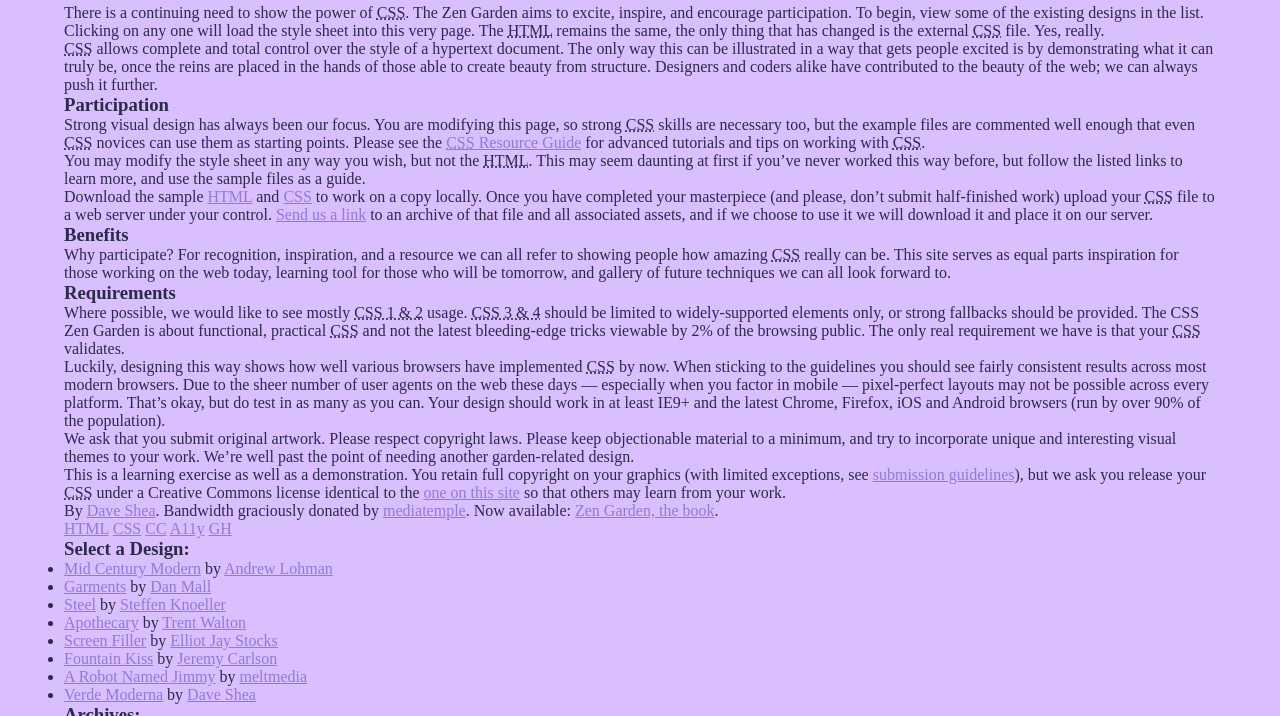
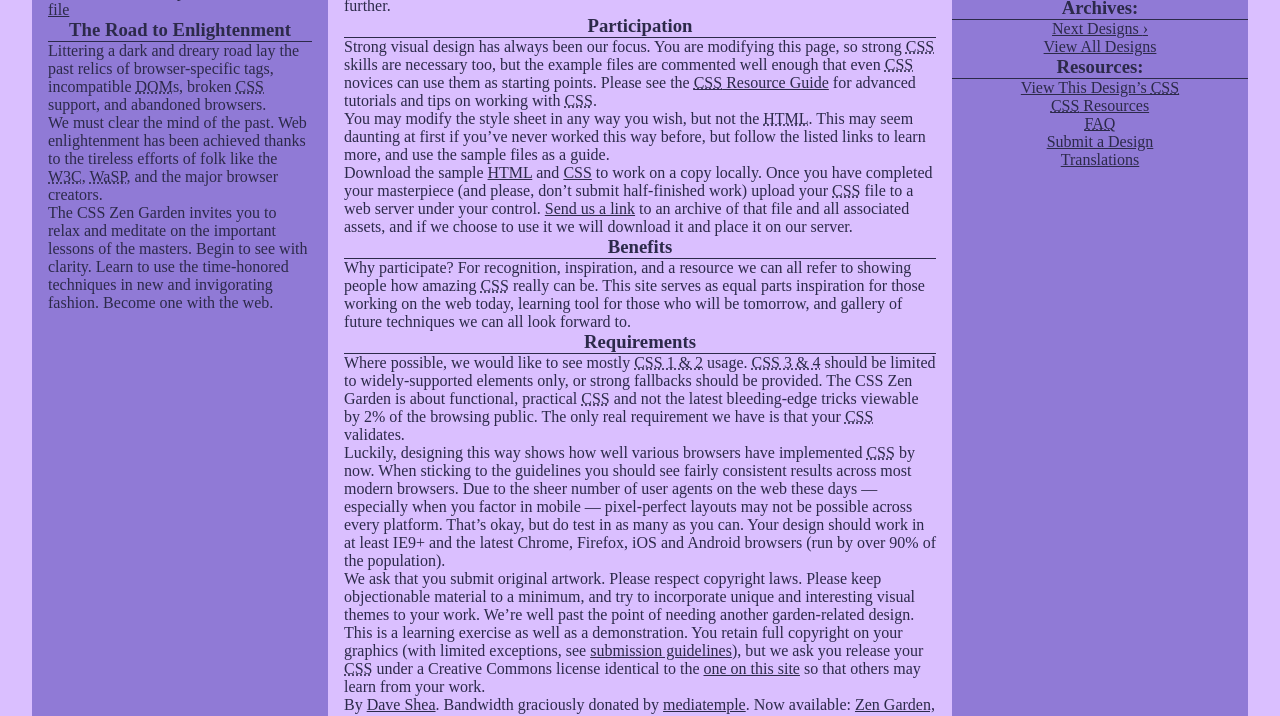
Before and after one commit to zachschool1/finalproject, a plain HTML site: page index.html in a window 1280 px wide. Shown: the part 202-918 px from the top of the page. Drawn offline with Linux system fonts and the light colour scheme.

Commit message:
im done with style1 for now, simple 3 column design. will add different fonts and stuff later, want to focus on style2 for more experimentation

```diff
--- a/style.css
+++ b/style.css
@@ -14,14 +14,29 @@
 
 body{
     /*set margins of sides of body */
-    margin: 0 4rem 0 4rem;
+    margin: 0 2rem 1rem 2rem;
+    padding-top:2rem;
     /* set up main colors background and font */
     background-color: var(--primary);
     color: var(--font-dark);
+
 }
+/*set the page to be grid, this one is 3 column grid */
+.page-wrapper {
+    display:grid;
+    gap:1rem;
+    grid-template-columns: 1fr 2fr 1fr;
+
+
+}
+#zen-intro {
+    padding: 0 1rem;
+    background-color:var(--secondary);
+}
+
 /* change link default color, might change to a different variable later */
 a:link {
-    color:var(--secondary);
+    color:var(--font-dark);
 }
 /* when you click a link it will be the accent color */
 a:active {
@@ -34,9 +49,24 @@ a:hover{
 
 /*color set after visiting a link */
 a:visited{
-    color:var(--secondary);
+    color:var(--font-dark);
 }
-/* center the h1 'css zen garden, i just like this centered */
-h1 {
+/* center the header - i just like this centered */
+header {
     text-align: center;
 }
+/*align the mini section headers and give them a bottom border to visually separate */
+h3 {
+    text-align:center;
+    border-bottom:var(--font-dark) 1px solid;
+}
+/*it took me forever to find the correct thing to select, but gets rid of the dots on the list of designs */
+.sidebar ul{
+    list-style-type:none;
+}
+
+.sidebar{
+    /*center text in the sidebar*/
+    text-align: center;
+    background-color: var(--secondary);
+}
```
